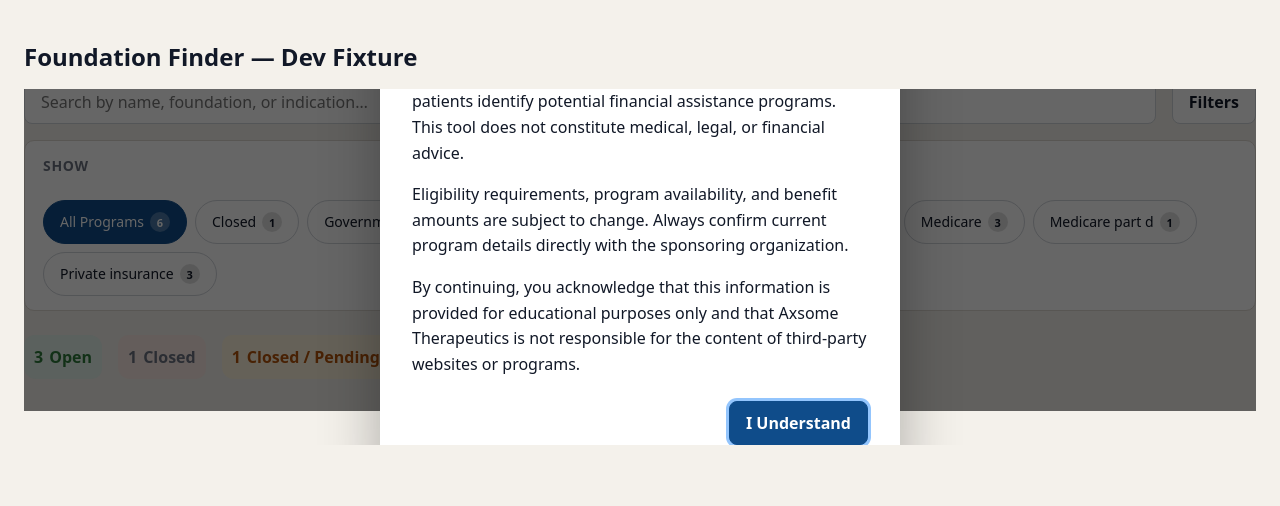
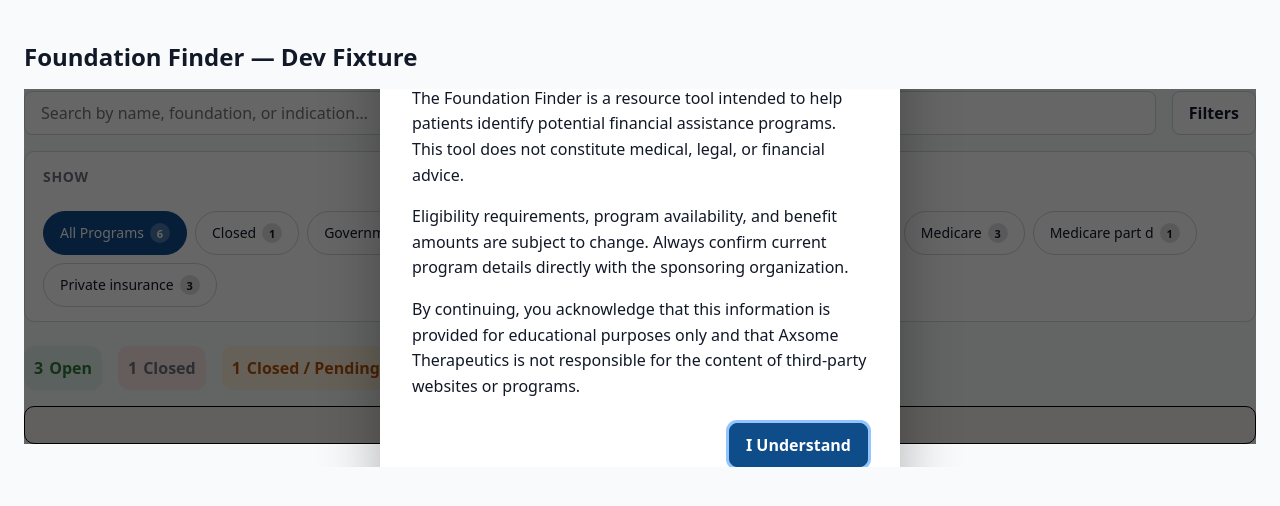
Before and after one commit to axsm-nathan/foundation-finder-demo, a website built with Vite: page index.html in a window 1280 px wide. Built offline with nearby package versions, Linux system fonts and the light colour scheme.

Commit message:
tweaking scrollable area

```diff
--- a/src/main.css
+++ b/src/main.css
@@ -41,10 +41,6 @@
 }
 
 /* ── Root ──────────────────────────────────────────────────────────────────── */
-
-body {
-  background: rgb(244, 241, 235);
-}
 
 .ff-root {
   font-family: var(--font-family-base, system-ui, sans-serif);
@@ -250,9 +246,13 @@ body {
 /* ── Results ───────────────────────────────────────────────────────────────── */
 
 .ff-results {
+  background: rgba(244, 241, 235, 0.8);
+  border-radius: 10px;
+  border: 1px solid black;
   flex: 1;
   overflow-y: auto;
   min-height: 0;
+  padding: 10px 20px;
 }
 
 .ff-results__count {
```
